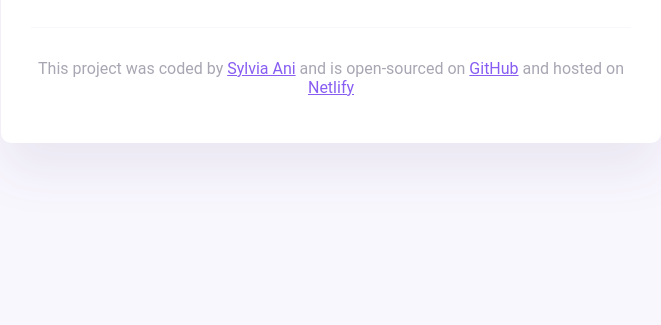
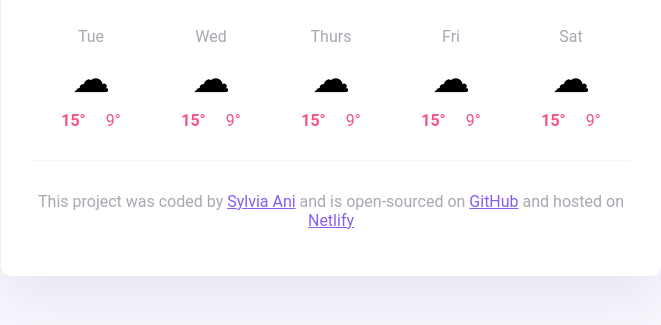
Before and after one commit to Sylviaani/JS-Search-Engine, a plain HTML site: page index.html in a window 1280 px wide. Shown: the part 357-682 px from the top of the page, without its empty margins (309-970 px from the left). Drawn offline with nearby package versions, Linux system fonts and the light colour scheme; no server answers.

Commit message:
Added HTML/CSS features to display forecast and injected the HTML from JS.

```diff
--- a/index.html
+++ b/index.html
@@ -40,8 +40,10 @@
             <div class="icon"></div>
             <span class="current-temperature-value">24</span>
             <span class="current-temperature-unit">°C</span>
-       </div>
+          </div>
         </div>
+
+        <div class="weather-forecast" id="forecast"></div>
       </main>
       <footer>
         <p>
--- a/src/index.js
+++ b/src/index.js
@@ -76,3 +76,28 @@ let currentDateELement = document.querySelector("#current-date");
 let currentDate = new Date();
 
 currentDateELement.innerHTML = formatDate(currentDate);
+
+function displayForecast() {
+  let forecast = document.querySelector("#forecast");
+  let forecastHtml = "";
+
+  let days = ["Tue", "Wed", "Thurs", "Fri", "Sat"];
+  days.forEach(function (day) {
+    forecastHtml =
+      forecastHtml +
+      `<div>
+            <div class="weather-forecast-day">${day}</div>
+            <div class="weather-forecast-icon">☁</div>
+            <div class="weather-forecast-temperature">
+              <div class="weather-forecast-temperature-1">
+                <strong>15&deg;</strong>
+              </div>
+              <div class="weather-forecast-temperature-1">9&deg;</div>
+            </div>
+          </div>`;
+  });
+
+  forecast.innerHTML = forecastHtml;
+}
+
+displayForecast();
--- a/src/styles.css
+++ b/src/styles.css
@@ -88,6 +88,37 @@ main {
   margin-top: 6px;
 }
 
+.weather-forecast {
+  display: flex;
+  justify-content: space-around;
+  margin-top: 30px;
+}
+
+.weather-forecast-day {
+  text-align: center;
+  font-size: 16px;
+  line-height: 20px;
+  margin-bottom: 10px;
+  color: rgba(39, 33, 66, 0.4);
+}
+
+.weather-forecast-icon {
+  text-align: center;
+  font-size: 38px;
+}
+
+.weather-forecast-temperature {
+  text-align: center;
+  justify-content: center;
+  display: flex;
+  margin-top: 10px;
+  color: #f65282;
+}
+
+.weather-forecast-temperature-1 {
+  padding: 0 10px;
+}
+
 footer {
   border-top: 1px solid #f9f7fe;
   text-align: center;
```
